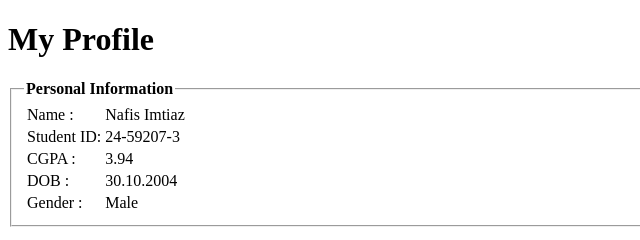
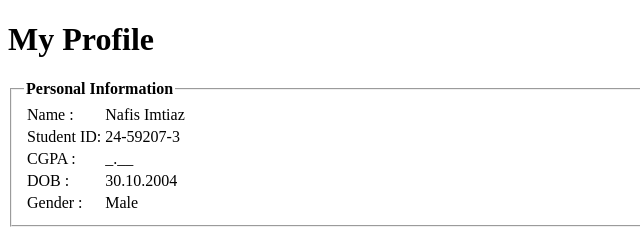
Before and after one commit to Anorak50/WebTech_Fall-2026-27, a plain HTML site: page Mid/Theory1 (HTML)/Myprofile.html in a window 1280 px wide. Shown: the top 240 px of the page, 0-640 px from the left. Drawn offline with Linux system fonts and the light colour scheme.

Commit message:
minor change

```diff
--- a/Mid/Theory1 (HTML)/Myprofile.html
+++ b/Mid/Theory1 (HTML)/Myprofile.html
@@ -23,7 +23,7 @@
 
                 <tr>
                     <td> CGPA : </td>
-                    <td> 3.94 </td>
+                    <td> _.__ </td>
                 </tr>
 
                 <tr>
@@ -74,7 +74,8 @@
 <h1> Profile Picture</h1>
 <img src=pic.jpg height="150px" width="150px" style="border-radius: 50%;">
 </center>
-<!-- here border radius and centering is applied with help of AI -->
+<!-- edit needed for centering -->
+<!-- here centering is applied with help of AI -->
 </form>
 </body>
 </html>
```
